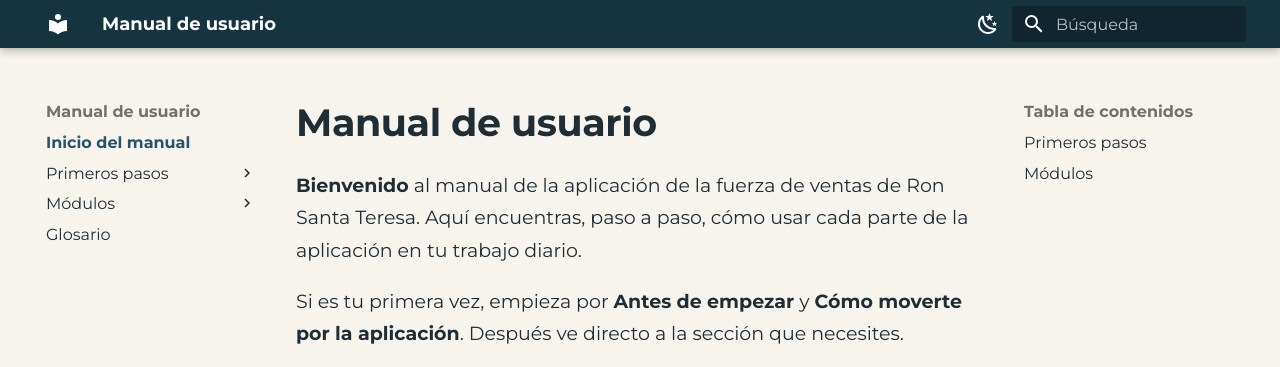
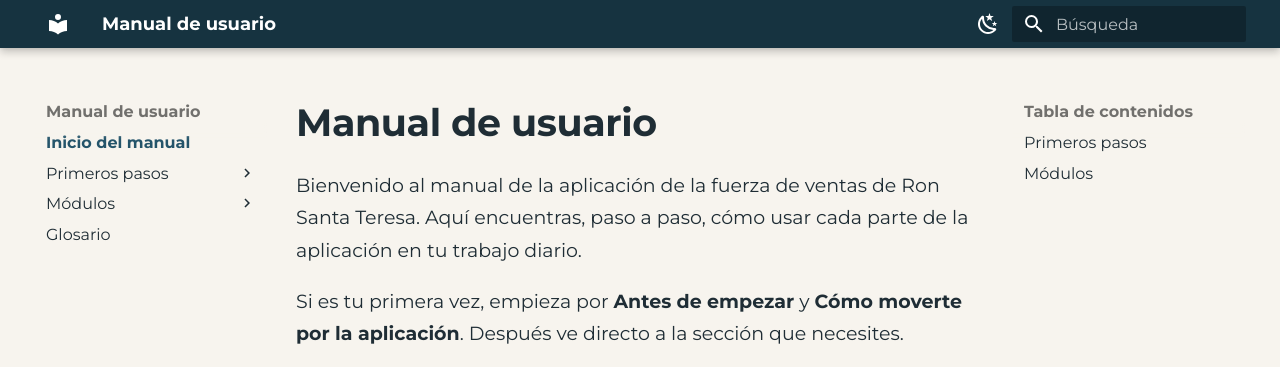
Before and after one commit to dnanez01/ziclo-manual-usuario, an MkDocs documentation site: the page built from docs/index.md, in a window 1280 px wide and 900 px high. Shown: the top 367 px of the window. Built offline with MkDocs 1.6.1 and Material for MkDocs 9.7.7, drawn with Linux system fonts in a browser that asks for light colours.

Commit message:
Edición de dnanez@nextepinnovation.com desde la web

```diff
--- a/docs/index.md
+++ b/docs/index.md
@@ -1,6 +1,6 @@
 # Manual de usuario
 
-**Bienvenido** al manual de la aplicación de la fuerza de ventas de Ron Santa Teresa. Aquí encuentras, paso a paso, cómo usar cada parte de la aplicación en tu trabajo diario.
+Bienvenido al manual de la aplicación de la fuerza de ventas de Ron Santa Teresa. Aquí encuentras, paso a paso, cómo usar cada parte de la aplicación en tu trabajo diario.
 
 Si es tu primera vez, empieza por **Antes de empezar** y **Cómo moverte por la aplicación**. Después ve directo a la sección que necesites.
 
```
